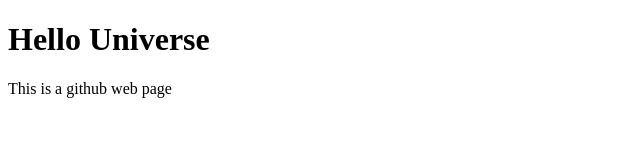
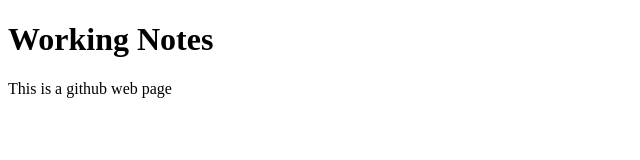
Before and after one commit to needpages/WorkingNotes, a plain HTML site: page index.html in a window 1280 px wide. Shown: the whole page, without its empty margins (0-640 px from the left). Drawn offline with Linux system fonts and the light colour scheme.

Commit message:
Update index.html

```diff
--- a/index.html
+++ b/index.html
@@ -1,7 +1,7 @@
 <!DOCTYPE html>
 <html>
 <body>
-<h1>Hello Universe</h1>
+<h1>Working Notes</h1>
 <p>This is a github web page</p>
 </body>
 </html>
```
